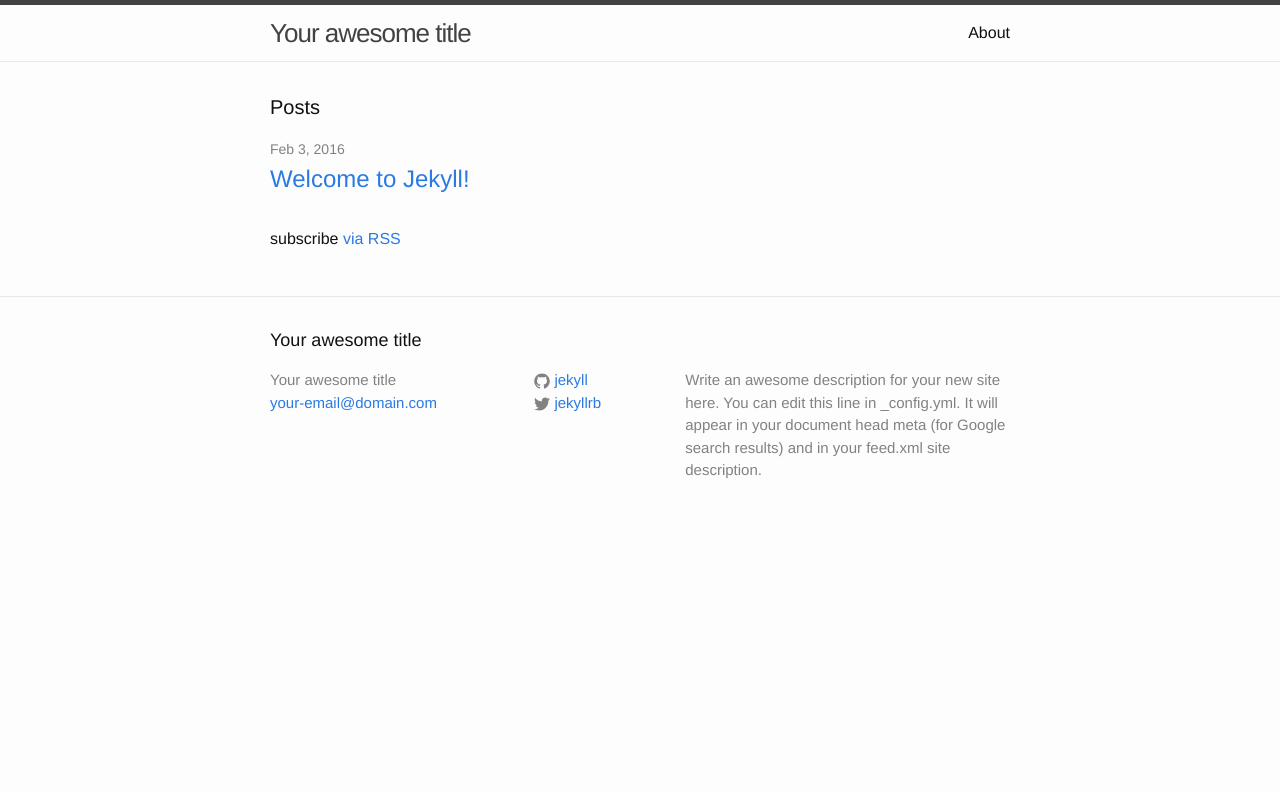
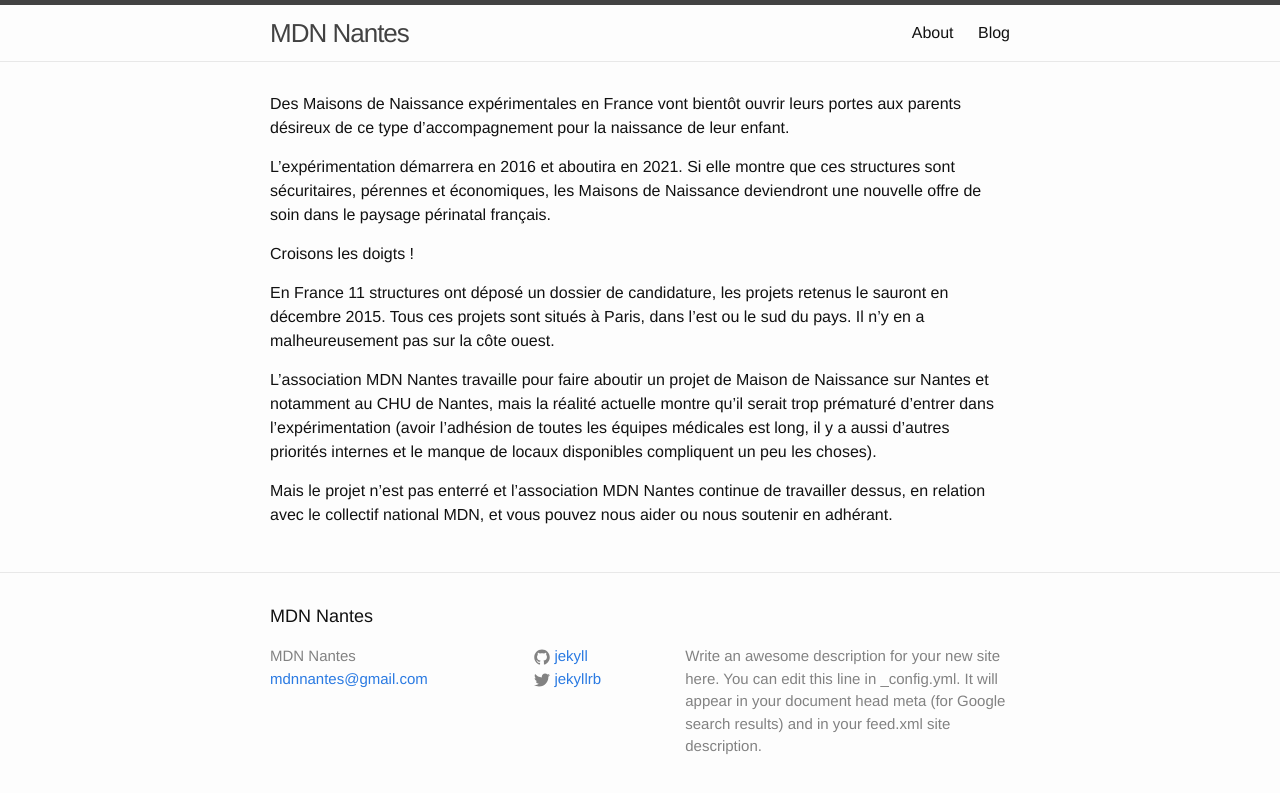
Before and after one commit to natachaborowski/mdnnantes.github.io, a Jekyll site: the page built from index.md, in a window 1280 px wide. Shown: the top 793 px of the page. Built offline with Jekyll 4.4.1, drawn with Linux system fonts in a browser that asks for light colours.

Commit message:
Ajout de la page de blog + nouvel index

```diff
--- a/_config.yml
+++ b/_config.yml
@@ -6,8 +6,8 @@
 # 'jekyll serve'. If you change this file, please restart the server process.
 
 # Site settings
-title: Your awesome title
-email: your-email@domain.com
+title: MDN Nantes
+email: mdnnantes@gmail.com
 description: > # this means to ignore newlines until "baseurl:"
   Write an awesome description for your new site here. You can edit this
   line in _config.yml. It will appear in your document head meta (for
--- a/index.html
+++ b/blog.html
@@ -1,7 +1,8 @@
 ---
-layout: default
+layout: page
+title: Blog
+permalink: /blog/
 ---
-
 <div class="home">
 
   <h1 class="page-heading">Posts</h1>
--- /dev/null
+++ b/index.md
@@ -0,0 +1,15 @@
+---
+layout: default
+---
+
+Des Maisons de Naissance expérimentales en France vont bientôt ouvrir leurs portes aux parents désireux de ce type d'accompagnement pour la naissance de leur enfant.
+
+L'expérimentation démarrera en 2016 et aboutira en 2021. Si elle montre que ces structures sont sécuritaires, pérennes et économiques, les Maisons de Naissance deviendront une nouvelle offre de soin dans le paysage périnatal français.
+
+Croisons les doigts !
+
+En France 11 structures ont déposé un dossier de candidature, les projets retenus le sauront en décembre 2015. Tous ces projets sont situés à Paris, dans l'est ou le sud du pays. Il n'y en a malheureusement pas sur la côte ouest.
+
+L'association MDN Nantes travaille pour faire aboutir un projet de Maison de Naissance sur Nantes et notamment au CHU de Nantes, mais la réalité actuelle montre qu'il serait trop prématuré d'entrer dans l'expérimentation (avoir l'adhésion de toutes les équipes médicales est long, il y a aussi d'autres priorités internes et le manque de locaux disponibles compliquent un peu les choses).
+
+Mais le projet n’est pas enterré et l’association MDN Nantes continue de travailler dessus, en relation avec le collectif national MDN, et vous pouvez nous aider ou nous soutenir en adhérant.
```
